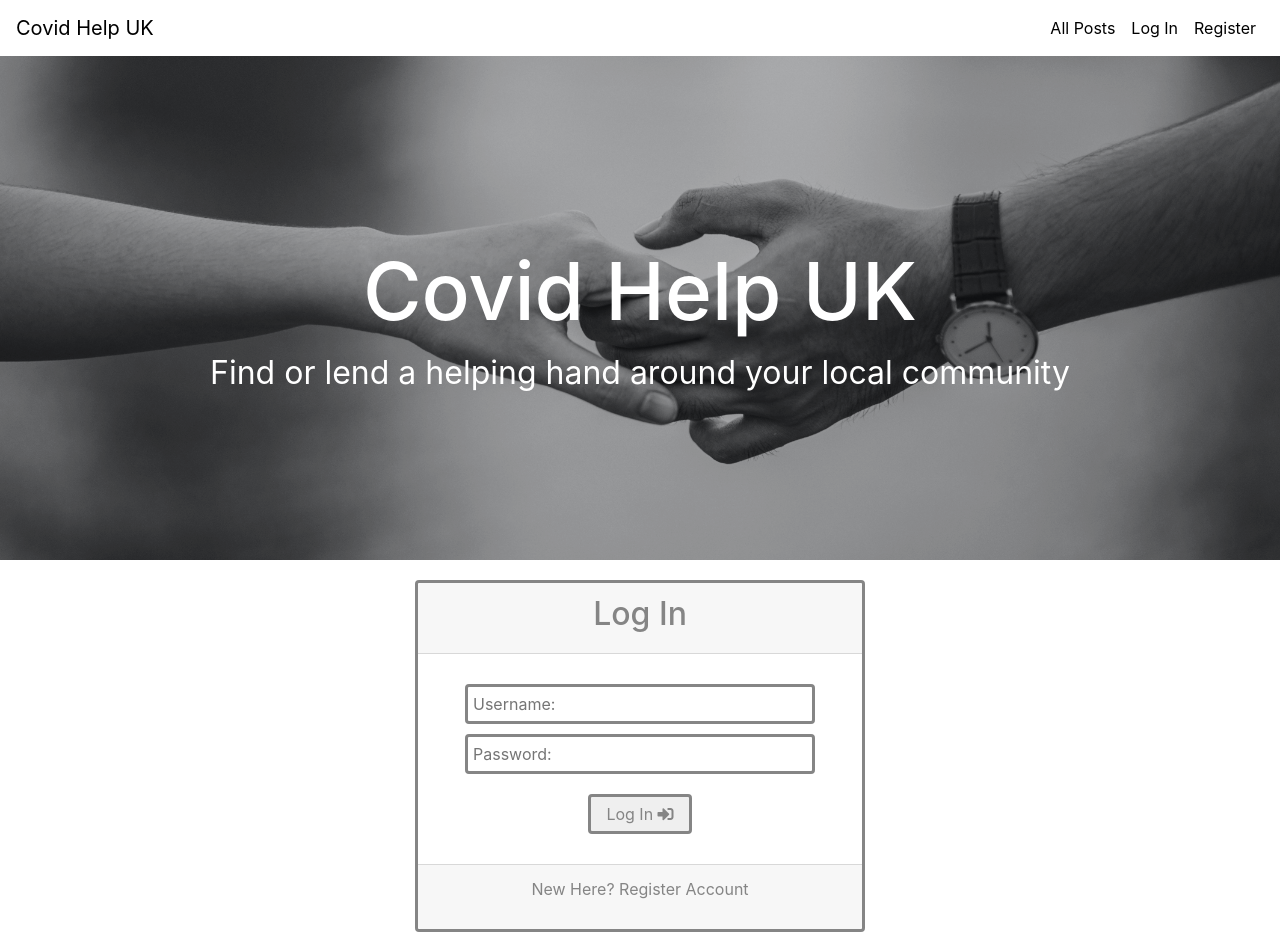
After one commit to raniamarhoni/CovidHelp, a Flask app: page /log_in in a window 1280 px wide. The commit adds this page. Run offline with Flask 2, Linux system fonts and the light colour scheme; some libraries are stand-ins or nearby versions.

Commit message:
log in page added

```diff
--- a/app.py
+++ b/app.py
@@ -62,6 +62,31 @@ def register():
         return redirect(url_for("profile", username=session["user"]))
     return render_template("register.html")
 
+@app.route("/log_in", methods=["GET", "POST"])
+def log_in():
+    if request.method == "POST":
+        # check if username exists in db
+        existing_user = mongo.db.users.find_one(
+            {"username": request.form.get("username").lower()})
+
+        if existing_user:
+            # ensure hashed password matches user input
+            if check_password_hash(existing_user["password"], request.form.get("password")):
+                session["user"] = request.form.get("username").lower()
+                flash("Welcome, {}".format(request.form.get("username")))
+                return redirect(url_for(
+                    "profile", username=session["user"]))
+            else:
+                # invalid password match
+                flash("Incorrect Username and/or Password")
+                return redirect(url_for("log_in"))
+        else:
+            # invalid password match
+            flash("Incorrect Username and/or Password")
+            return redirect(url_for("log_in"))
+
+    return render_template("log_in.html")
+
 if __name__ == "__main__":
     app.run(host=os.environ.get("IP"),
             port=int(os.environ.get("PORT")),
--- a/templates/base.html
+++ b/templates/base.html
@@ -51,7 +51,7 @@
                 </li>
               {% else %}
                 <li class="nav-item">
-                    <a class="nav-link" href="">Log In</a>
+                    <a class="nav-link" href="{{url_for('log_in') }}">Log In</a>
                 </li>
                 <li class="nav-item">
                     <a class="nav-link" href="{{url_for('register') }}">Register</a>
--- /dev/null
+++ b/templates/log_in.html
@@ -0,0 +1,42 @@
+<!DOCTYPE html>
+{% extends "base.html" %}
+{% block title %}
+<title>Log In</title>
+{% endblock %}
+
+
+{% block content %}
+
+<div class="row">
+  <div class="col-sm-12 col-md-8 form-section">
+
+    <!--Card-->
+    <div class="card card-format">
+
+      <!--Card Header-->
+      <div class="card-header">
+        <h2>Log In</h2>
+      </div>
+
+      <!--Cars Body-->
+      <div class="card-body">
+        <form class="form-format" method="POST" action="{{ url_for('log_in') }}">
+
+          <div class="card-panel">
+            <input id="username" name="username" type="text" placeholder="Username:" class="validate form-input"/>
+            <input id="password" name="password" type="password" placeholder="Password:" class="validate form-input"/>
+            <button type="submit" class="form-submit">Log In <i class="fas fa-sign-in-alt"></i></button>
+          </div>
+
+        </form>
+        <!--<p class="forgotten_account"><a href="">Forgot Username or Password?</a></p>-->
+      </div>
+
+      <div class="card-footer">
+        <p class="card-footer-format">New Here? <a class="form-link" href="{{ url_for('register') }}">Register Account</a> </p>
+      </div>
+
+    </div>
+  </div>
+</div>
+{% endblock %}
```
